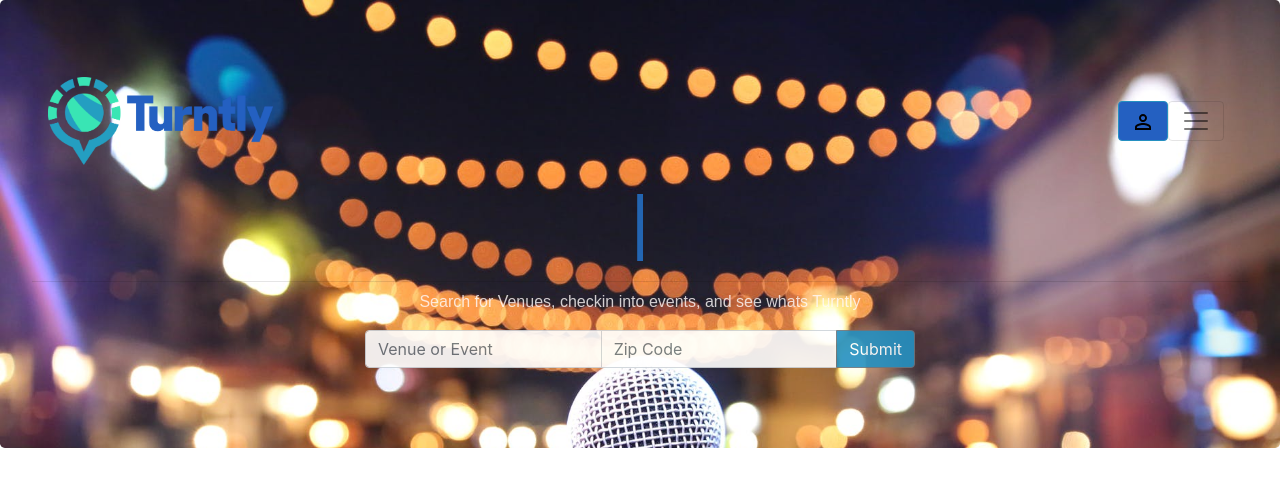
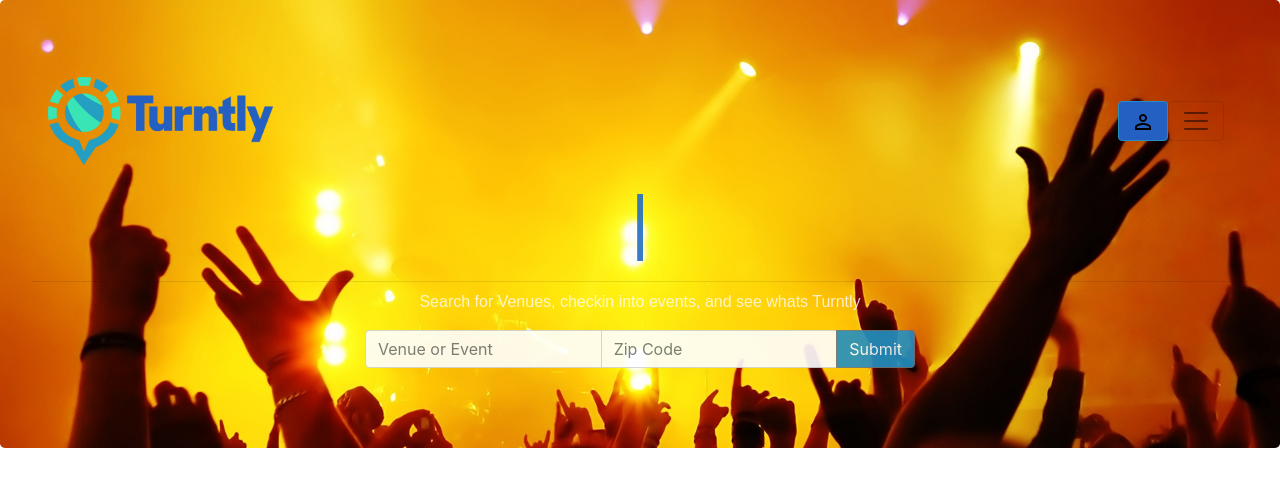
Before and after one commit to ClassyP/turntly, a React (Create React App) app: page / in a window 1280 px wide. Shown: the top 486 px of the page. Built offline with nearby package versions, Linux system fonts and the light colour scheme; a web font is replaced by a local one.

Commit message:
new background

```diff
--- a/src/Header/Header.css
+++ b/src/Header/Header.css
@@ -1,5 +1,5 @@
 #jumboheader {
-  background-image: url("./turntly_backgroud.jpg");
+  background-image: url("./turntlybackground3.jpg");
   background-size: cover;
   /* padding: 10px; */
 }
```
Also changed, not shown: src/Header/turntlybackground3.jpg (added).
